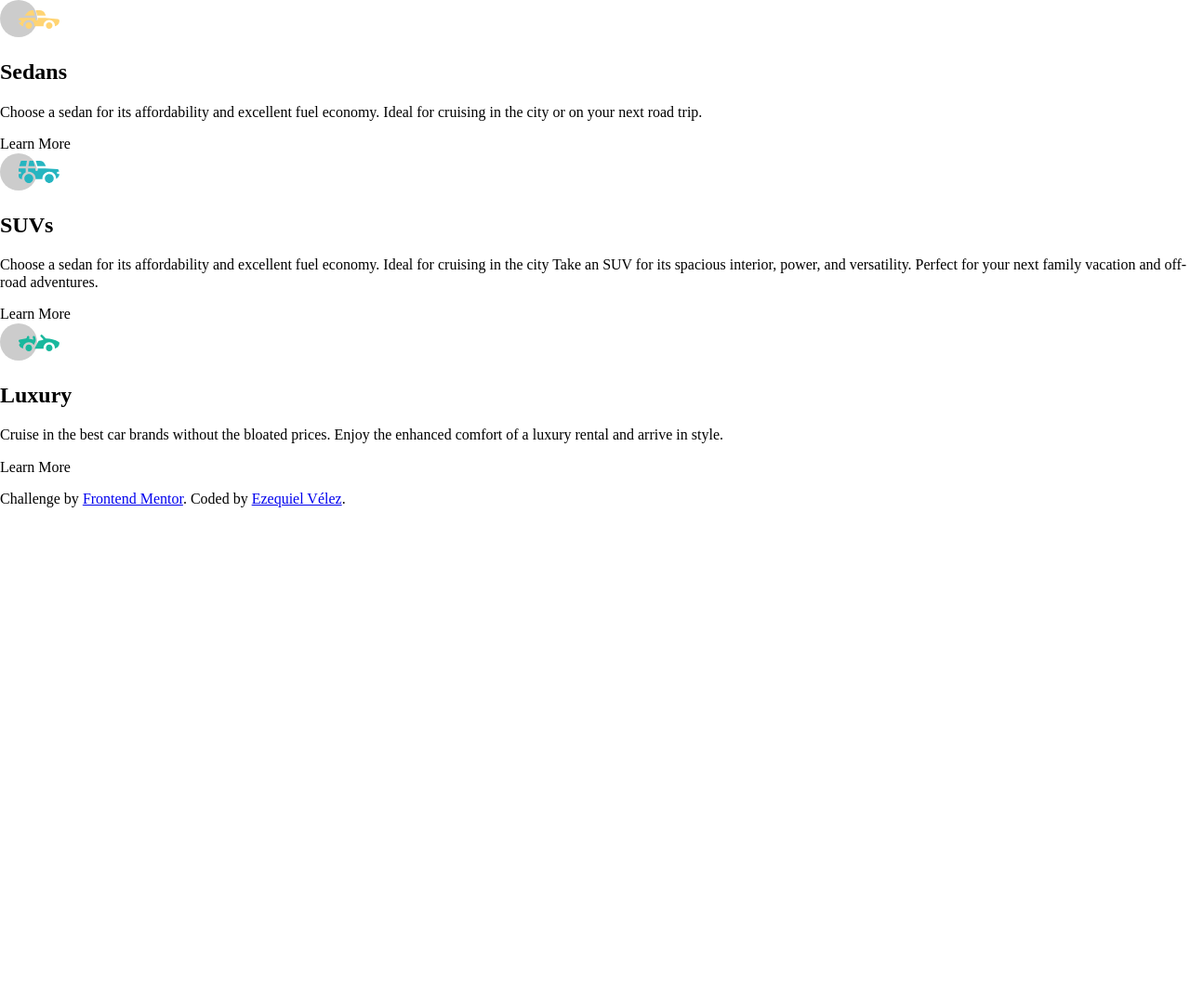
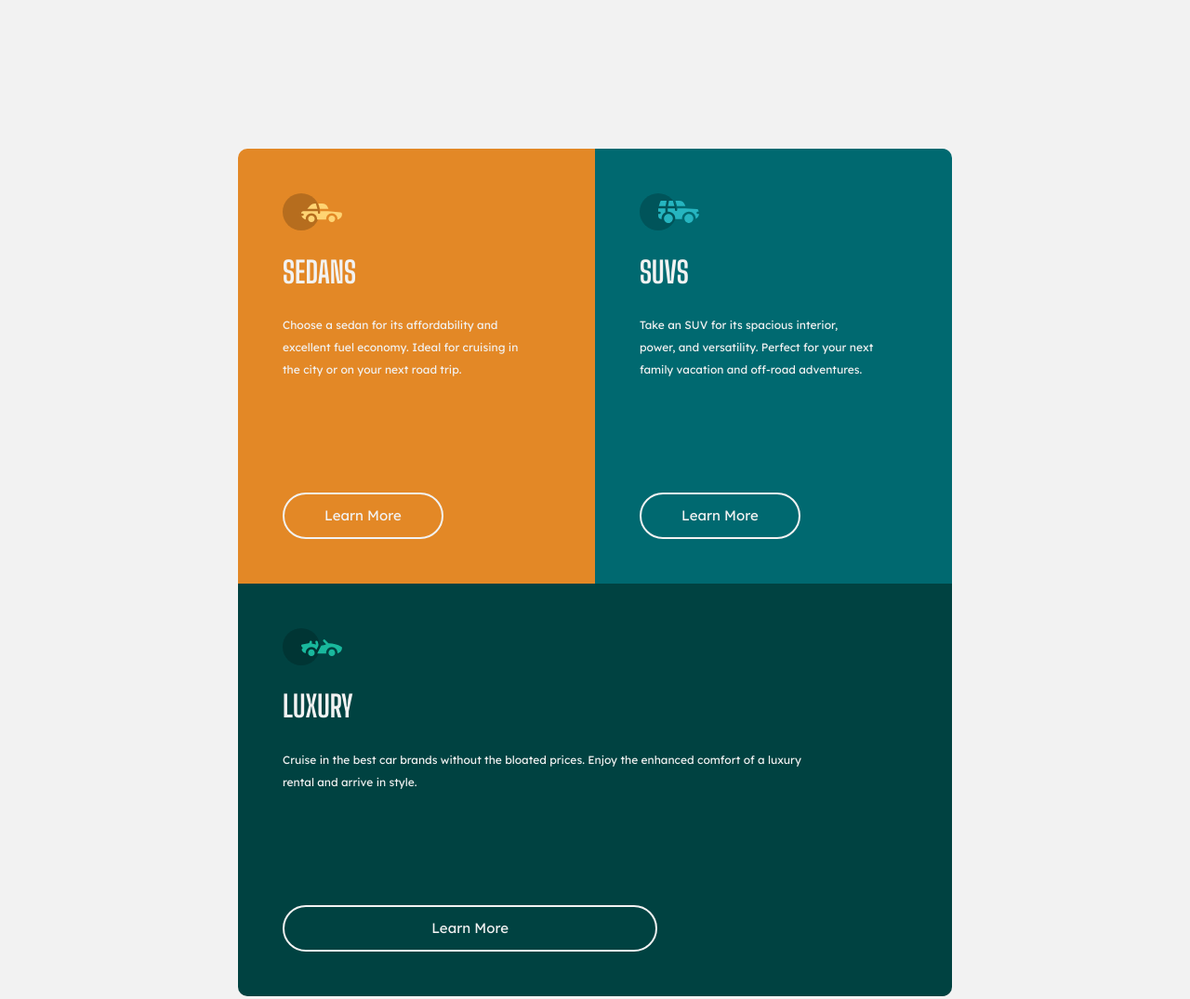
Before and after one commit to ezequielvelez/3-column-preview-card-component-main, a plain HTML site: page index.html in a window 1280 px wide. Shown: the top 1075 px of the page at 93% size. Before the commit the page ends 800 px from the top, so only its background shows below. Drawn offline with Linux system fonts and the light colour scheme.

Commit message:
corregir errores

```diff
--- a/index.html
+++ b/index.html
@@ -38,35 +38,34 @@
   <body>
 
     <div class="container">
-      <section class="section">
-        <img src="assets/images/icon-sedans.svg" alt="sedans icon" class="">
-        <h2 class="">Sedans</h2>
-        <p class="">
+      <section class="section section--orange">
+        <img src="assets/images/icon-sedans.svg" alt="sedans icon" class="section__icon">
+        <h2 class="section__title">Sedans</h2>
+        <p class="section__paragraph">
           Choose a sedan for its affordability and excellent fuel economy. Ideal for cruising in the city
           or on your next road trip.
         </p>
-        <a class="">Learn More</a>
+        <a href="#" class="section__button section__button--orange">Learn More</a>
       </section>
 
-      <section class="section">
-        <img src="assets/images/icon-suvs.svg" alt="suvs icon" class="">
-        <h2 class="">SUVs</h2>
-        <p class="">
-          Choose a sedan for its affordability and excellent fuel economy. Ideal for cruising in the city
+      <section class="section section--cyan">
+        <img src="assets/images/icon-suvs.svg" alt="suvs icon" class="section__icon">
+        <h2 class="section__title">SUVs</h2>
+        <p class="section__paragraph">
           Take an SUV for its spacious interior, power, and versatility. Perfect for your next family vacation
           and off-road adventures.
         </p>
-        <a class="">Learn More</a>
+        <a href="#" class="section__button section__button--cyan">Learn More</a>
 
       </section>
-      <section class="section">
-        <img src="assets/images/icon-luxury.svg" alt="luxury icon" class="">
-        <h2 class="">Luxury</h2>
-        <p class="">
+      <section class="section section--dark-cyan">
+        <img src="assets/images/icon-luxury.svg" alt="luxury icon" class="section__icon">
+        <h2 class="section__title">Luxury</h2>
+        <p class="section__paragraph">
           Cruise in the best car brands without the bloated prices. Enjoy the enhanced comfort of a luxury
           rental and arrive in style.
         </p>
-        <a class="">Learn More</a>
+        <a href="#" class="section__button section__button--dark-cyan">Learn More</a>
       </section>
     </div>
 
--- a/styles/styles-dist.css
+++ b/styles/styles-dist.css
@@ -1 +1,2 @@
-:root{--transparent-white:hsla(0,0%,100%,0.75);--very-light-gray:hsl(0,0%,95%);--bright-orange:hsl(31,77%,52%);--dark-cyan:hsl(184,100%,22%);--very-dark-cyan:hsl(179,100%,13%)}*{box-sizing:border-box}
+:root{--transparent-white:hsla(0,0%,100%,0.75);--very-light-gray:hsl(0,0%,95%);--bright-orange:hsl(31,77%,52%);--dark-cyan:hsl(184,100%,22%);--very-dark-cyan:hsl(179,100%,13%)}*{box-sizing:border-box}body{position:relative;margin:0;min-height:100vh;font-size:15px;color:var(--very-light-gray);background:var(--very-light-gray);padding-top:20vh;padding-bottom:20vh}.section--orange{background-color:var(--bright-orange)}.section--cyan{background-color:var(--dark-cyan)}.section--dark-cyan{background-color:var(--very-dark-cyan)}.container{display:flex;flex-direction:row;justify-content:center;flex-wrap:wrap;margin-left:auto;margin-right:auto;width:60%;min-width:350px;min-height:60vh;border-radius:10px;overflow:hidden}.section{display:flex;flex-direction:column;flex-wrap:nowrap;justify-content:flex-start;align-items:flex-start;flex-grow:1;width:350px;height:1fr;padding:3rem}.section__button,.section__icon
+.section__title,.section__paragraph{margin:0}.section__icon{font-size:4vh;color:var( --very-light-gray)}.section__title{font-family:'Big Shoulders Display',cursive;font-size:4vh;font-weight:700;text-transform:uppercase;color:var(--very-light-gray)}.section__paragraph{font-size:1.5vh;font-family:'Lexend Deca',sans-serif;font-weight:400;line-height:2;width:88%;margin-bottom:15vmin}.section__button{display:flex;flex-direction:column;justify-content:center;align-items:center;width:60%;height:50px;font-family:'Lexend Deca',sans-serif;font-weight:400;text-decoration:none;border-radius:40px}.section__button:link{border:2px solid var(--very-light-gray);background-color:transparent;color:var(--very-light-gray)}.section__button:visited{color:var(--very-light-gray)}.section__button:hover{background-color:var(--very-light-gray)}.section__button--orange:hover{color:var(--bright-orange)}.section__button--cyan:hover{color:var(--dark-cyan)}.section__button--dark-cyan:hover{color:var(--very-dark-cyan)}.footer{position:absolute;bottom:0;width:100%;min-height:5vh;text-align:center;font-family:'Big Shoulders Display',cursive;font-size:11px;font-weight:700;letter-spacing:2px;text-transform:uppercase;background-color:#000;color:var(--very-light-gray)}.footer a:link{color:var(--bright-orange);text-decoration:none}.footer a:visited{color:var(--bright-orange)}.footer a:hover{color:var(--dark-cyan)}
--- a/styles/styles.css
+++ b/styles/styles.css
@@ -6,7 +6,6 @@
     --very-dark-cyan: hsl(179, 100%, 13%);
 }
 
-
-*{
+* {
     box-sizing: border-box;
 }
```
Also changed, not shown: 1 other file.
